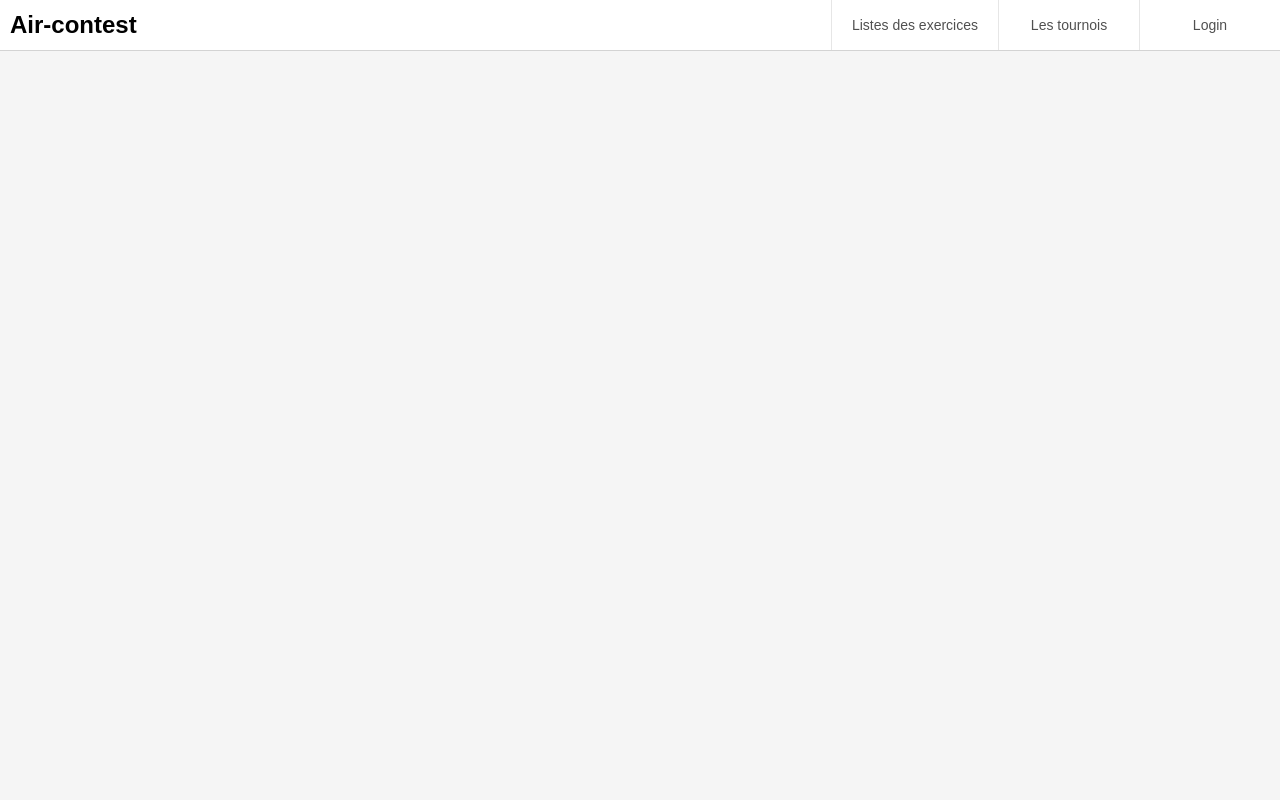
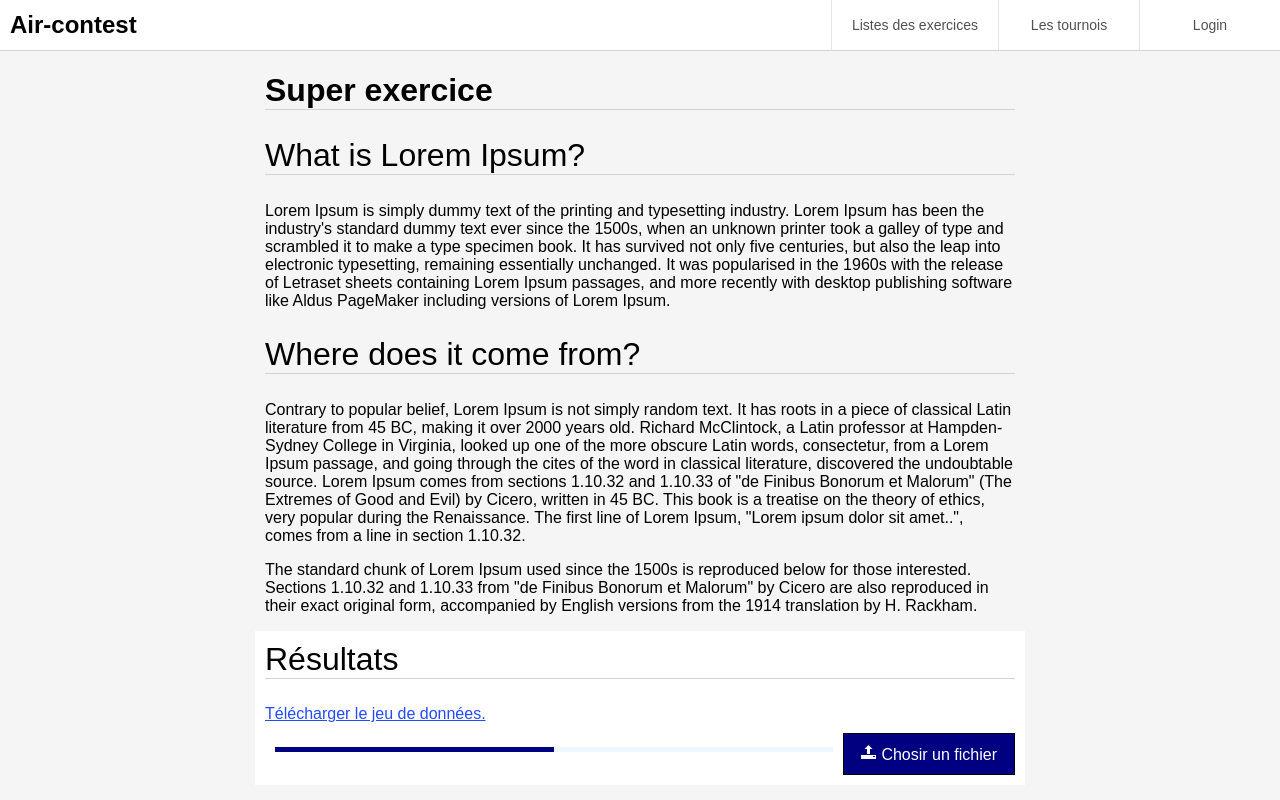
Before and after one commit to AIR-EISTI/air-contest-spoutnik, a Vue app in the folder users/: page /#/exercice/1 in a window 1280 px wide. Built offline with nearby package versions, Linux system fonts and the light colour scheme.

Commit message:
Starting 'exerice' page

```diff
--- /dev/null
+++ b/users/src/components/Exercice.vue
@@ -0,0 +1,56 @@
+<template lang="html">
+  <main class="exercice">
+    <div class="enonce">
+      <h1>Super exercice</h1>
+      <h2>What is Lorem Ipsum?</h2>
+      <p>
+        Lorem Ipsum is simply dummy text of the printing and typesetting industry. Lorem Ipsum has been the industry's standard dummy text ever since the 1500s, when an unknown printer took a galley of type and scrambled it to make a type specimen book. It has survived not only five centuries, but also the leap into electronic typesetting, remaining essentially unchanged. It was popularised in the 1960s with the release of Letraset sheets containing Lorem Ipsum passages, and more recently with desktop publishing software like Aldus PageMaker including versions of Lorem Ipsum.
+      </p>
+      <h2>Where does it come from?</h2>
+      <p>
+        Contrary to popular belief, Lorem Ipsum is not simply random text. It has roots in a piece of classical Latin literature from 45 BC, making it over 2000 years old. Richard McClintock, a Latin professor at Hampden-Sydney College in Virginia, looked up one of the more obscure Latin words, consectetur, from a Lorem Ipsum passage, and going through the cites of the word in classical literature, discovered the undoubtable source. Lorem Ipsum comes from sections 1.10.32 and 1.10.33 of "de Finibus Bonorum et Malorum" (The Extremes of Good and Evil) by Cicero, written in 45 BC. This book is a treatise on the theory of ethics, very popular during the Renaissance. The first line of Lorem Ipsum, "Lorem ipsum dolor sit amet..", comes from a line in section 1.10.32.
+      </p>
+      <p>
+        The standard chunk of Lorem Ipsum used since the 1500s is reproduced below for those interested. Sections 1.10.32 and 1.10.33 from "de Finibus Bonorum et Malorum" by Cicero are also reproduced in their exact original form, accompanied by English versions from the 1914 translation by H. Rackham.
+      </p>
+    </div>
+    <div class="resultat">
+      <h2>Résultats</h2>
+      <a href="#d">Télécharger le jeu de données.</a>
+      <file-upload></file-upload>
+    </div>
+  </main>
+</template>
+
+<script>
+import FileUpload from '@/components/FileUpload'
+export default {
+  components: {
+    'fileUpload': FileUpload
+  }
+}
+</script>
+
+<style lang="css" scoped>
+.exercice > div {
+  margin: 0 auto;
+  max-width: 750px;
+}
+
+.exercice .resultat {
+  padding: 10px;
+  background: white;
+}
+
+.exercice .resultat h2 {
+  margin-top: 0;
+}
+
+.exercice h2, .exercice h1 {
+  border-bottom: solid 1px lightgray;
+}
+
+.exercice a, .exercice a:visited {
+  color: #234cff;
+}
+</style>
--- /dev/null
+++ b/users/src/components/FileUpload.vue
@@ -0,0 +1,51 @@
+<template lang="html">
+  <div class="upload">
+    <input id="output-file" type="file">
+    <div class="progress">
+      <div></div>
+    </div>
+    <label for="output-file" class="button">
+      <img src="/static/icons/IcoMoon/SVG/201-upload3.svg" width="16px">
+      Chosir un fichier
+    </label>
+  </div>
+</template>
+
+<script>
+export default {
+  name: 'FileUpload'
+}
+</script>
+
+<style lang="css">
+.upload input[type="file"] {
+  display: none;
+}
+
+.upload label img {
+  filter: invert(100%)
+}
+
+.upload label {
+  cursor: pointer;
+  width: auto;
+}
+.upload {
+  display: flex;
+  align-items: center;
+  justify-content: center;
+}
+
+.upload .progress {
+  flex-grow: 1;
+  background-color: #edf9ff;
+  height: 5px;
+  margin: 0 10px;
+}
+
+.upload .progress > div {
+  background-color: navy;
+  height: 100%;
+  width: 50%;
+}
+</style>
--- a/users/src/router/index.js
+++ b/users/src/router/index.js
@@ -2,6 +2,7 @@
 import Router from 'vue-router'
 import Home from '@/components/Home'
 import Login from '@/components/Login'
+import Exercice from '@/components/Exercice'
 
 Vue.use(Router)
 
@@ -16,6 +17,11 @@
       path: '/login',
       name: 'Login',
       component: Login
+    },
+    {
+      path: '/exercice/:id',
+      name: 'Exercice',
+      component: Exercice
     }
   ]
 })
```
